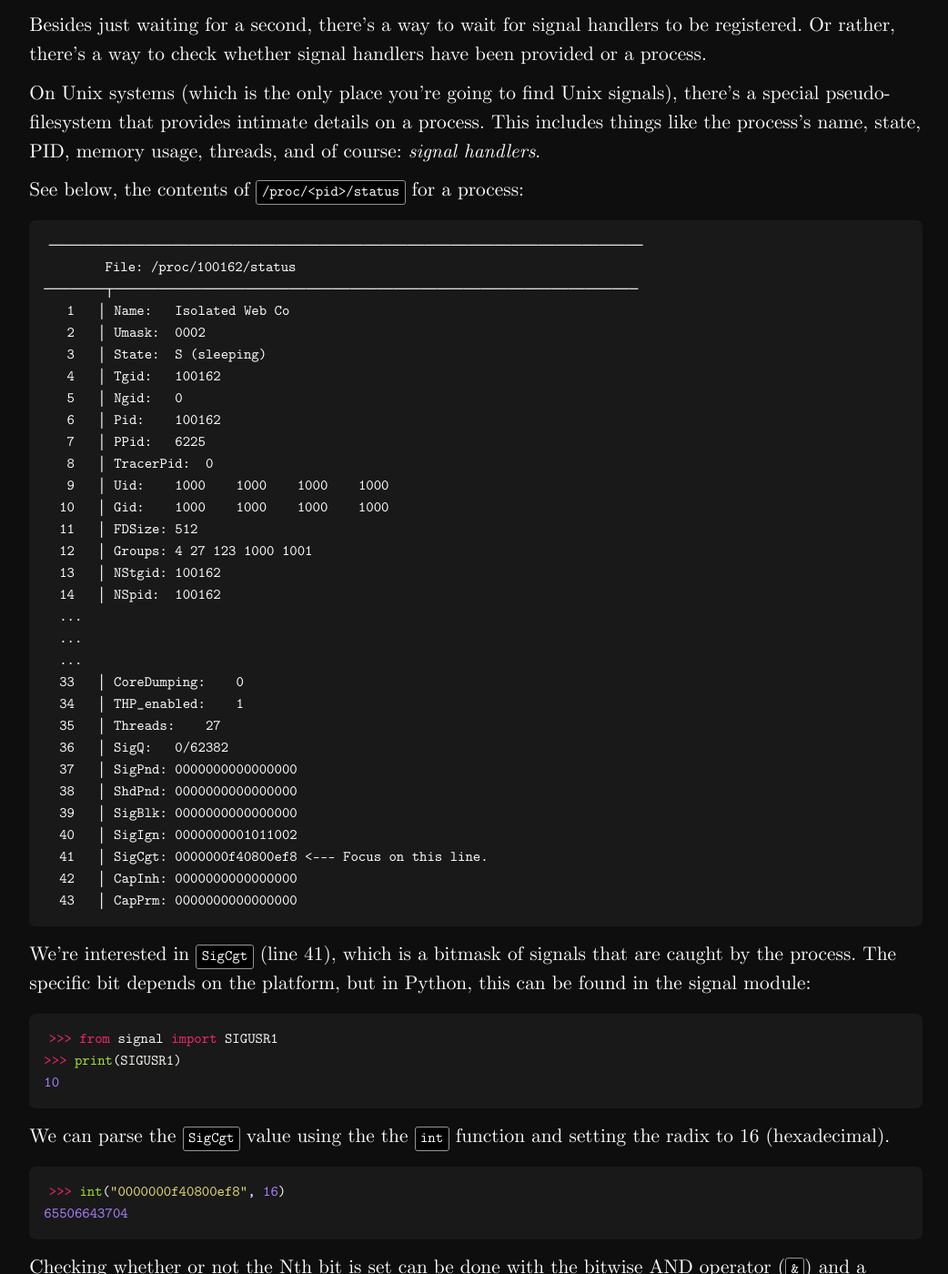
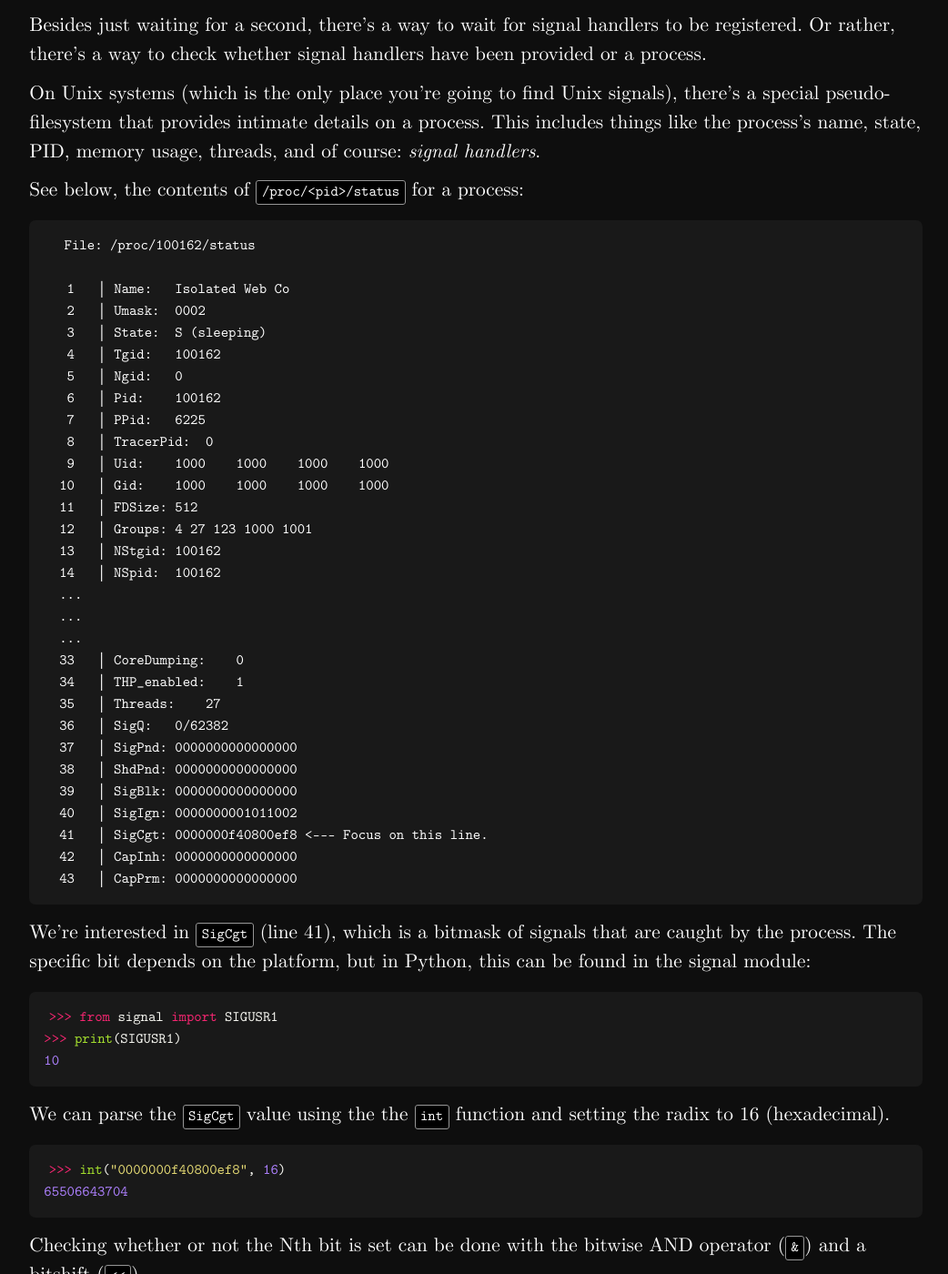
Before and after one commit to Xevion/v2.xevion.dev, a Jekyll site: the page built from _posts/2023-07-26-race-conditions-in-signal-handlers.md, in a window 1280 px wide and 1400 px high, scrolled down 3153 px. Shown: the whole window at 91% size, without its empty margins (117-1159 px from the left). Built offline with Jekyll 4.4.1, drawn with Linux system fonts in a browser that asks for light colours.

Commit message:
Remove upper tab formatting in box

````diff
--- a/_posts/2023-07-26-race-conditions-in-signal-handlers.md
+++ b/_posts/2023-07-26-race-conditions-in-signal-handlers.md
@@ -118,9 +118,8 @@ and of course: *signal handlers*.
 See below, the contents of `/proc/<pid>/status` for a process:
 
 ```
-────────────────────────────────────────────────────────────────────
-        File: /proc/100162/status
-───────┬────────────────────────────────────────────────────────────
+  File: /proc/100162/status
+
    1   │ Name:   Isolated Web Co
    2   │ Umask:  0002
    3   │ State:  S (sleeping)
````
